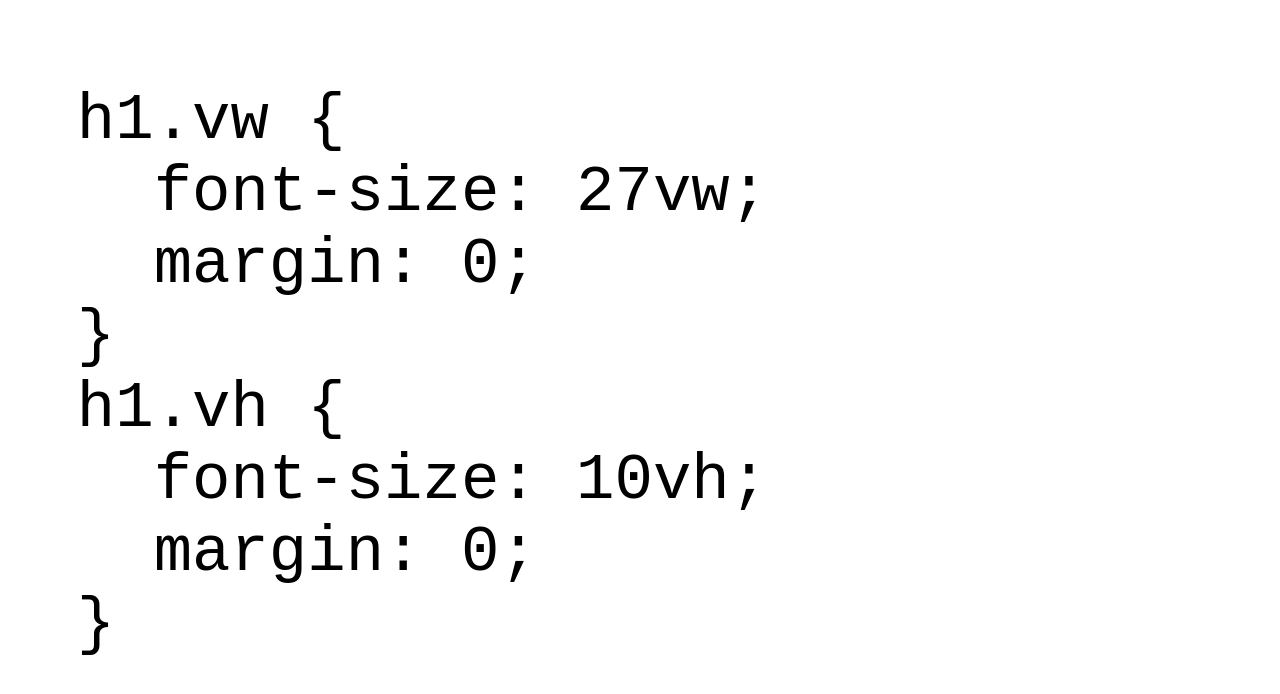
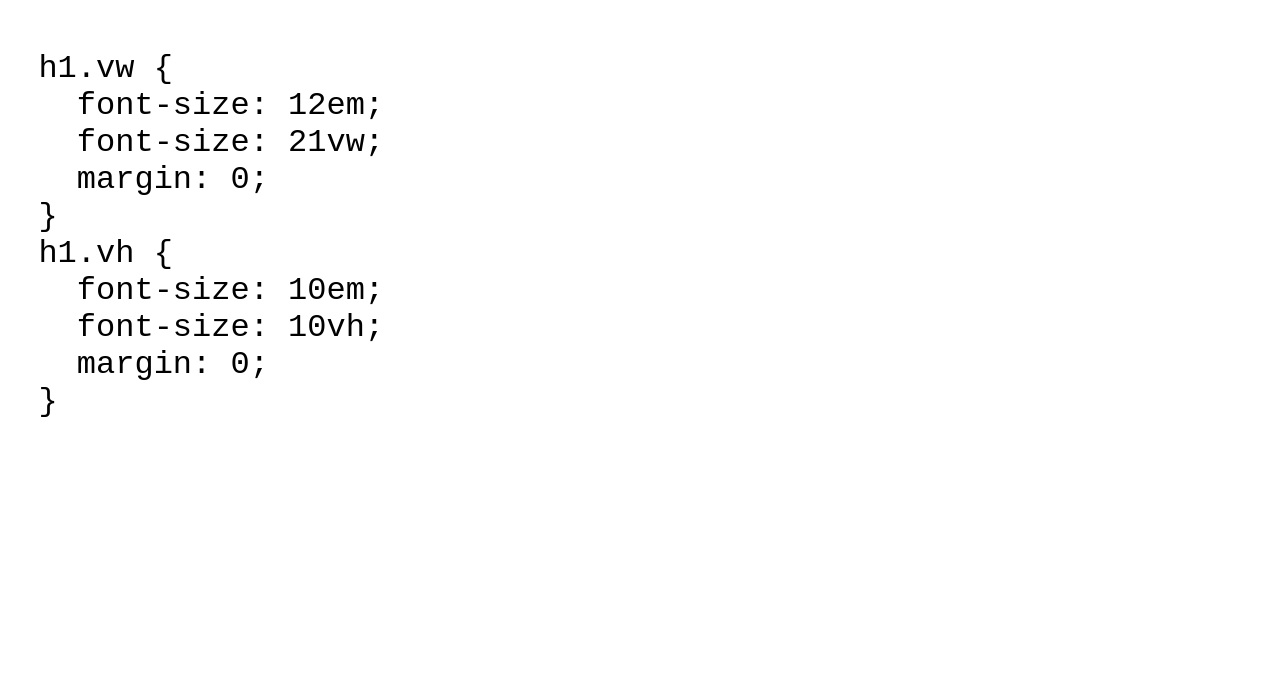
Before and after one commit to robtarr/viewport-size-test, a plain HTML site: page index.html in a window 1280 px wide. Shown: the part 404-1098 px from the top of the page. After the commit the page ends 877 px from the top, so only its background shows below. Drawn offline with nearby package versions, Linux system fonts and the light colour scheme.

Commit message:
Fixing some sizes to make things fit a little better

```diff
--- a/css/base.css
+++ b/css/base.css
@@ -389,18 +389,20 @@ table {
 
 @media -sass-debug-info{filename{font-family:file\:\/\/\/Users\/rob\/my-projects\/viewport-size-test\/scss\/_styles\.scss}line{font-family:\000036}}
 h1.vw {
+  font-size: 12em;
   font-size: 21vw;
   margin: 0;
 }
 
-@media -sass-debug-info{filename{font-family:file\:\/\/\/Users\/rob\/my-projects\/viewport-size-test\/scss\/_styles\.scss}line{font-family:\0000310}}
+@media -sass-debug-info{filename{font-family:file\:\/\/\/Users\/rob\/my-projects\/viewport-size-test\/scss\/_styles\.scss}line{font-family:\0000311}}
 h1.vh {
+  font-size: 10em;
   font-size: 10vh;
   margin: 0;
 }
 
-@media -sass-debug-info{filename{font-family:file\:\/\/\/Users\/rob\/my-projects\/viewport-size-test\/scss\/_styles\.scss}line{font-family:\0000315}}
+@media -sass-debug-info{filename{font-family:file\:\/\/\/Users\/rob\/my-projects\/viewport-size-test\/scss\/_styles\.scss}line{font-family:\0000317}}
 code {
-  font-size: 5vw;
+  font-size: 4vh;
   font-family: monospace;
 }
--- a/index.html
+++ b/index.html
@@ -23,10 +23,12 @@
 <pre>
   <code>
   h1.vw {
-    font-size: 27vw;
+    font-size: 12em;
+    font-size: 21vw;
     margin: 0;
   }
   h1.vh {
+    font-size: 10em;
     font-size: 10vh;
     margin: 0;
   }
```
